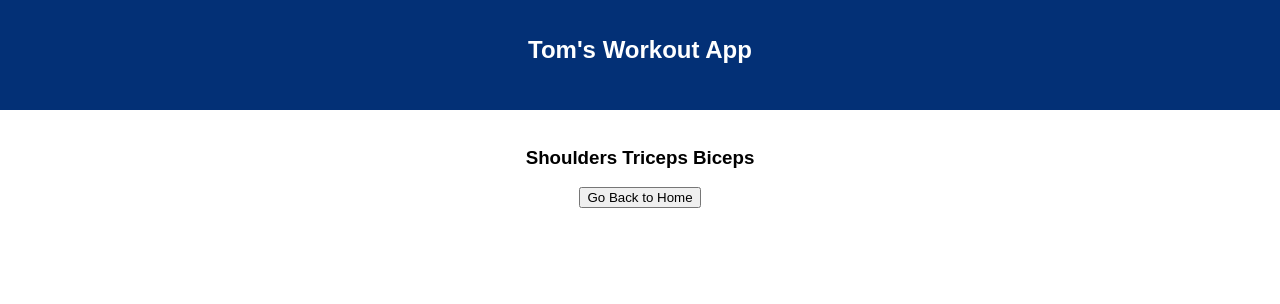
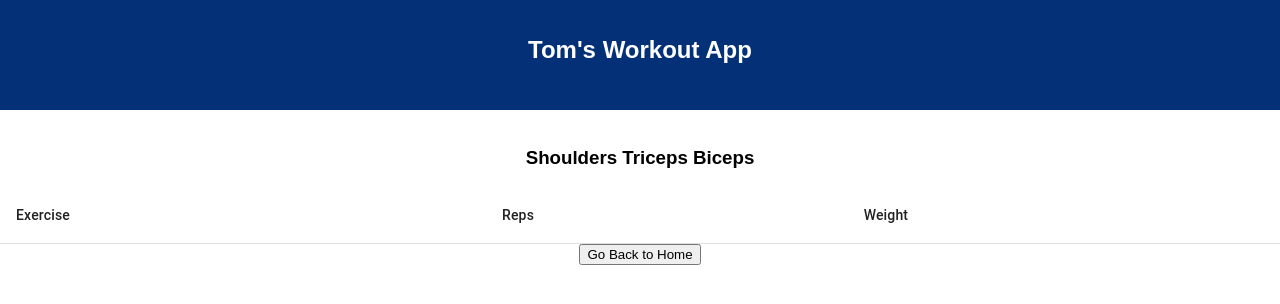
Before and after one commit to hoffmann1226/workout-tracker, a React (Create React App) app: page /#/Shoulders in a window 1280 px wide. Shown: the top 304 px of the page. Built offline with nearby package versions, Linux system fonts and the light colour scheme.

Commit message:
shoulders table and materialui installed

```diff
--- a/src/components/Shoulders/Shoulders.js
+++ b/src/components/Shoulders/Shoulders.js
@@ -1,6 +1,11 @@
 import React, { Component } from 'react';
 //import connect for use of redux
 import {connect} from 'react-redux';
+import Table from '@material-ui/core/Table';
+import TableBody from '@material-ui/core/TableBody';
+import TableCell from '@material-ui/core/TableCell';
+import TableHead from '@material-ui/core/TableHead';
+import TableRow from '@material-ui/core/TableRow';
 
 class Shoulders extends Component {
 
@@ -13,6 +18,17 @@ goHome =() => this.props.history.push('/')
 
       <div>
     <h3>Shoulders Triceps Biceps</h3>
+    <Table>
+        <TableHead>
+            <TableRow>
+                <TableCell>Exercise</TableCell>
+                <TableCell>Reps</TableCell>
+                <TableCell>Weight</TableCell>
+            </TableRow>
+        </TableHead>
+        <TableBody>
+        </TableBody>
+    </Table>
       <button onClick={this.goHome}>Go Back to Home</button>
       </div>
     );
```
